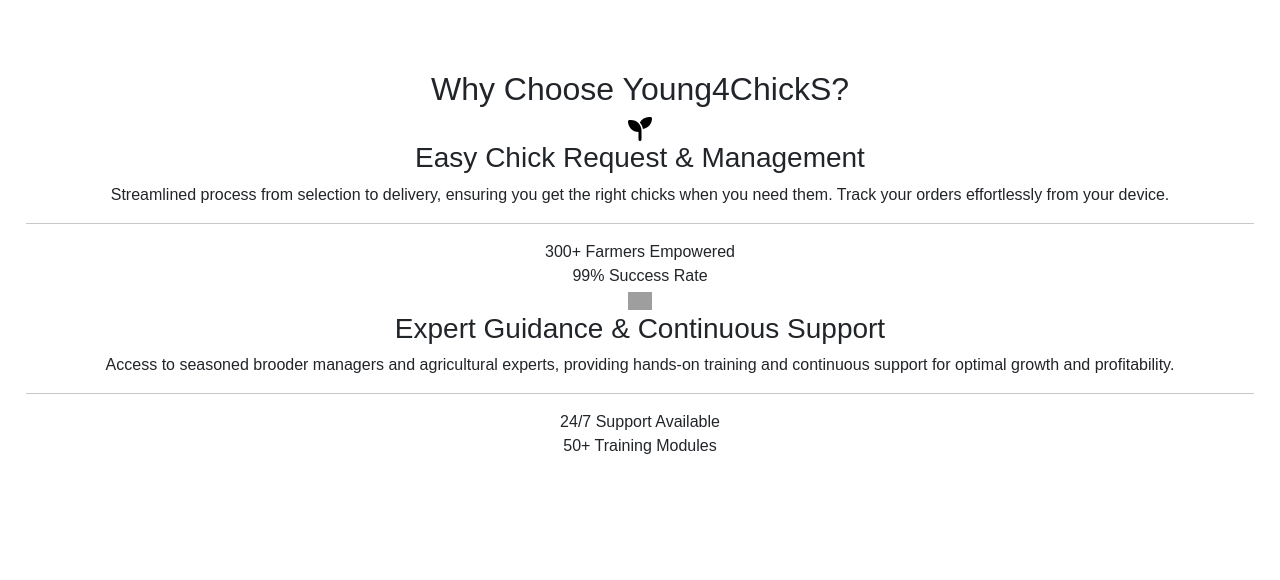
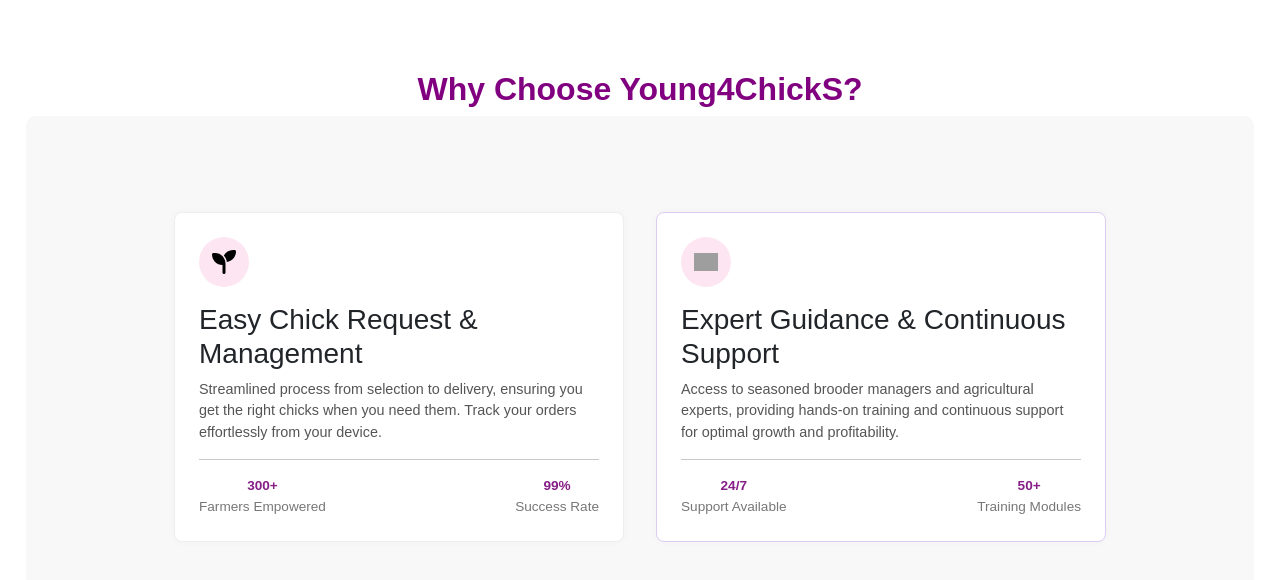
Before and after one commit to marymagdaleneachero/Young4chickS, a plain HTML site: page index.html in a window 1280 px wide. Shown: the part 786-1366 px from the top of the page. Before the commit the page ends 1264 px from the top, so only its background shows below. Drawn offline with nearby package versions, Linux system fonts and the light colour scheme; grey boxes are pictures that could not be loaded.

Commit message:
Added styles to the why section of the web page

```diff
--- a/css/style.css
+++ b/css/style.css
@@ -2,6 +2,7 @@ body {
   background-color: #ffffff;
   font-family: Arial, sans-serif;
 }
+
 /* Styles for navbar section */
 .main-header{
     width: 100%;
@@ -63,3 +64,85 @@ body {
 .hero-banner .btn {
   margin: 10px;
 }
+
+/* Why choose section */
+.section h2 {
+  color: purple;
+  font-weight: bold;
+}
+.why-banner {
+  width: 100%;
+  padding: 4rem 2vw;
+  box-sizing: border-box;
+  background-color: #f8f8f8;
+  border-radius: 10px;
+  text-align: center;
+}
+.features{
+    display:flex;
+    justify-content: center;
+    flex-wrap: wrap;
+    gap: 2rem;
+    padding: 2rem;
+}
+.feature-card{
+    flex: 1;
+    min-width: 280px;
+    max-width: 450px;
+    border: 1px solid #eee;
+    border-radius: 8px;
+    padding: 1.5rem;
+    text-align: left;
+    background-color: #fff;
+    box-shadow: 0 0 8px rgba(0, 0, 0, 0.03);
+}
+.feature-card.highlight {
+  border-color: #ddccf2;
+}
+.feature-icon {
+  background-color: #fde6f2;
+  border-radius: 50%;
+  width: 50px;
+  height: 50px;
+  display: flex;
+  align-items: center;
+  justify-content: center;
+  margin-bottom: 1rem;
+}
+.feature-card h3 {
+  margin: 0 0 0.5rem;
+}
+
+.feature-card p {
+  font-size: 0.9rem;
+  color: #555;
+  margin-bottom: 1rem;
+}
+.stats {
+  display: flex;
+  justify-content: space-between;
+  margin-top: 1rem;
+  font-size: 0.85rem;
+  color: #777;
+}
+.stat {
+  display: flex;
+  flex-direction: column;
+  align-items: center;
+}
+.stat-value {
+  color: rgb(134, 31, 134);
+  font-weight: bold;
+}
+@media (max-width: 768px) {
+  .section,
+  .why-banner {
+    padding: 0 4vw;
+  }
+
+  .features {
+    padding: 1rem;
+    flex-direction: column;
+    align-items: center;
+  }
+}
```
